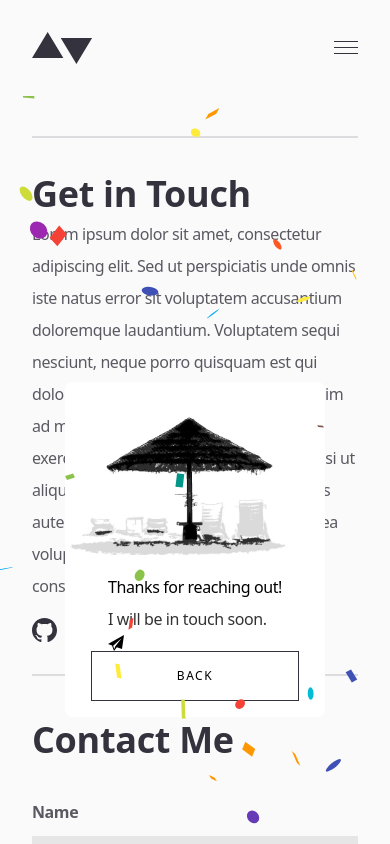
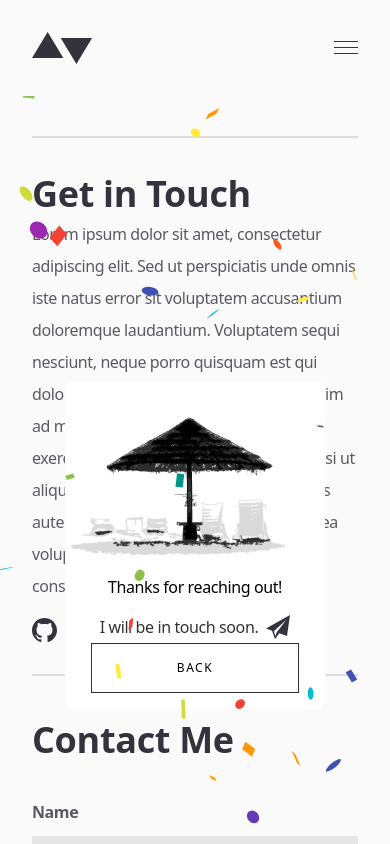
Before and after one commit to kellyky/Portfolio, a React (Vite) app: page /contact in a window 390 px wide. Shown: the top 844 px of the page. Built offline with nearby package versions, Linux system fonts and the light colour scheme.

Commit message:
Style FormSuccessModal for mobile

```diff
--- a/src/components/FormSuccessModal/FormSuccessModal.jsx
+++ b/src/components/FormSuccessModal/FormSuccessModal.jsx
@@ -52,10 +52,23 @@ export default function FormSuccessModal () {
           items-center
           p-4
           '>
-          <div>
+          <div
+            className='
+            flex flex-col items-center gap-2
+            '
+          >
             <strong>Thanks for reaching out!</strong>
-            <p>I will be in touch soon.</p>
-            <PaperAirplane />
+            <div
+              className='flex items-center gap-2'
+            >
+              <p>I will be in touch soon.</p>
+              <PaperAirplane
+                className='
+                fill-greyish-dark-blue
+                size-6
+                '
+              />
+            </div>
           </div>
           <Button
             className=''
```
